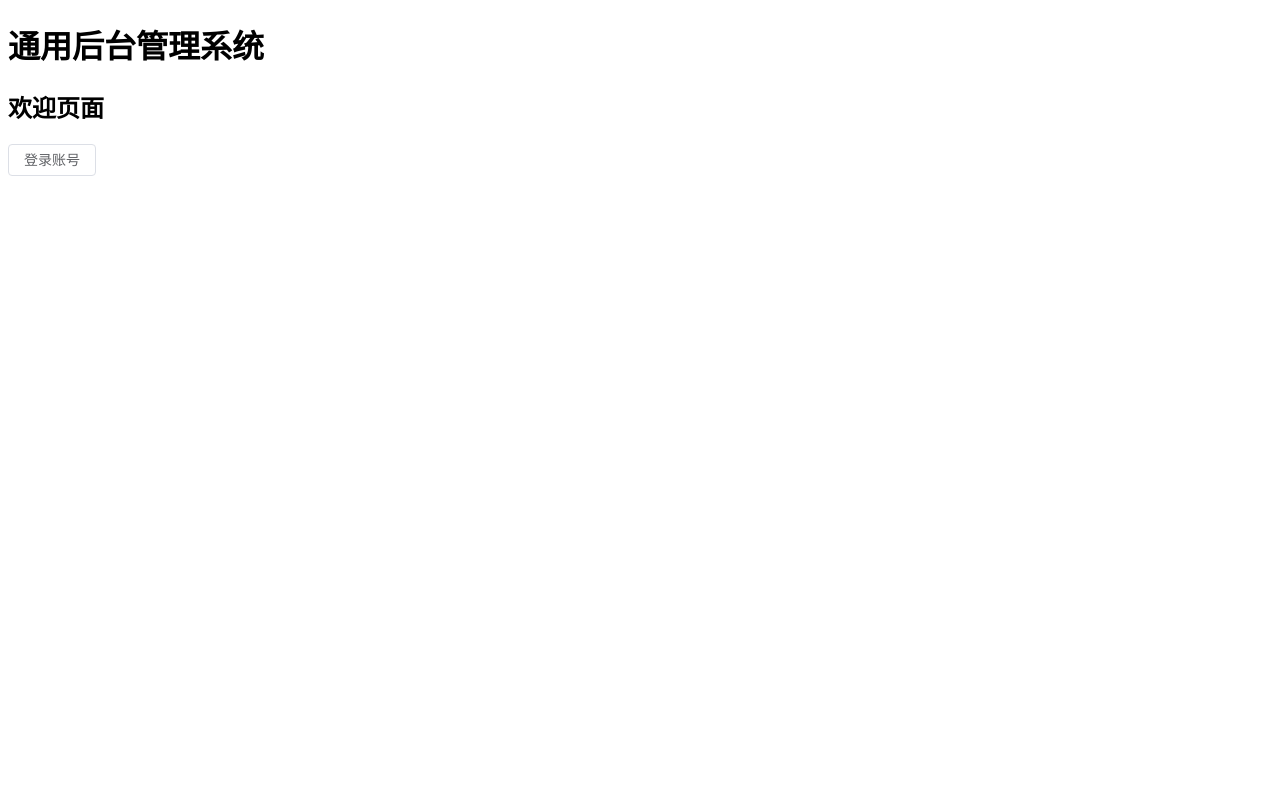
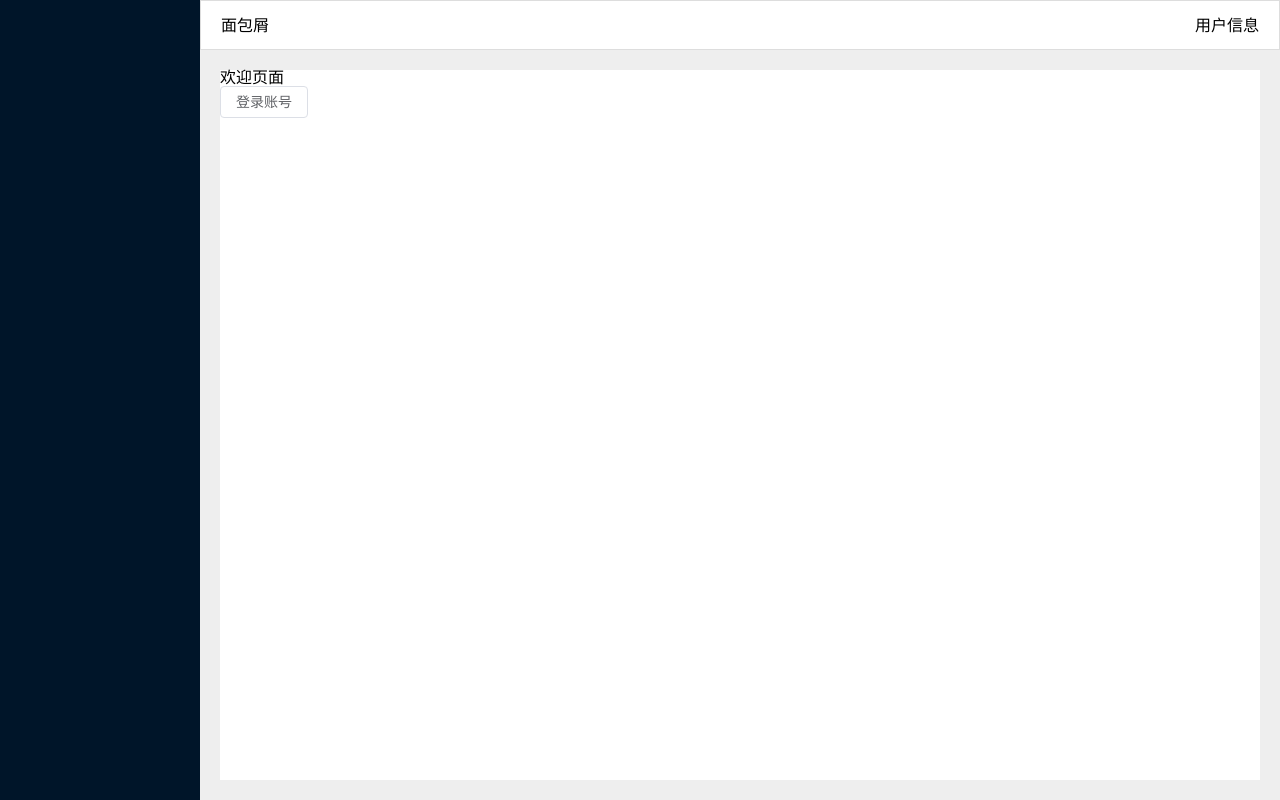
Before and after one commit to qq544281495/generalManage, a Vue app: page /#/welcome in a window 1280 px wide. Built offline with nearby package versions, Linux system fonts and the light colour scheme.

Commit message:
项目基础构建

```diff
--- a/src/App.vue
+++ b/src/App.vue
@@ -8,4 +8,7 @@
 };
 </script>
 
-<style></style>
+<style lang="scss">
+@import "./assets/style/reset.css";
+@import "./assets/style/index.scss";
+</style>
--- /dev/null
+++ b/src/assets/style/index.scss
@@ -0,0 +1,82 @@
+html, body {
+  height: 100%;
+  width: 100%;
+}
+*:not([class^='el-']) {
+  box-sizing: border-box;
+}
+.white{
+  background-color: #ffffff;
+}
+a{
+  text-decoration: none;
+}
+.gray{
+  background-color: #eef0f3;
+}
+.mr10{
+  margin-right: 10px;
+}
+.mr20{
+  margin-right: 20px;
+}
+.mb20{
+  margin-bottom: 20px;
+}
+.m-lr10{
+  margin-left: 10px;
+  margin-right: 10px;
+}
+.p20{
+  padding: 20px;
+}
+.pl20{
+  padding-left: 20px;
+}
+.text-right{
+  text-align: right;
+}
+.fr{
+  float: right;
+}
+.flex{
+  display: flex;
+}
+.flex-between{
+  display: flex;
+  justify-content: space-between;
+}
+.flex-center{
+  display: flex;
+  justify-content: center;
+}
+.tips{
+  margin-left: 15px;
+  color: #787878;
+}
+
+
+/*
+* 公共样式
+*/
+.query-form {
+  background-color: #ffffff;
+  padding: 22px 20px 0;
+  border-radius: 5px;
+}
+.base-table {
+  border-radius: 5px;
+  background: #ffffff;
+  margin-top: 20px;
+  margin-bottom: 20px;
+  .action {
+    border-radius: 5px 5px 0px 0px;
+    background: #ffffff;
+    padding: 20px;
+    border-bottom: 1px solid #ece8e8;
+  }
+  .pagination {
+    text-align: right;
+    padding: 10px;
+  }
+}
--- /dev/null
+++ b/src/assets/style/reset.css
@@ -0,0 +1,2 @@
+/* 请尽量不要直接更改此reset文件 */
+html,body,div,span,applet,object,iframe,h1,h2,h3,h4,h5,h6,p,blockquote,pre,a,abbr,acronym,address,big,cite,code,del,dfn,em,img,ins,kbd,q,s,samp,small,strike,strong,sub,sup,tt,var,b,u,i,center,dl,dt,dd,ol,ul,li,fieldset,form,label,legend,table,caption,tbody,tfoot,thead,tr,th,td,article,aside,canvas,details,embed,figure,figcaption,footer,header,hgroup,menu,nav,output,ruby,section,summary,time,mark,audio,video{border:0;font-size:100%;font:inherit;vertical-align:baseline;margin:0;padding:0}article,aside,details,figcaption,figure,footer,header,hgroup,menu,nav,section{display:block}body{line-height:1}ol,ul{list-style:none}blockquote,q{quotes:none}blockquote:before,blockquote:after,q:before,q:after{content:none}table{border-collapse:collapse;border-spacing:0}
--- a/src/components/Home.vue
+++ b/src/components/Home.vue
@@ -1,7 +1,17 @@
 <template>
-  <div>
-    <h1>通用后台管理系统</h1>
-    <router-view />
+  <div class="layout">
+    <div class="side-nav"></div>
+    <div class="page-content">
+      <div class="top-nav">
+        <div>面包屑</div>
+        <div>用户信息</div>
+      </div>
+      <div class="wrapper-box">
+        <div class="wrapper-content">
+          <router-view />
+        </div>
+      </div>
+    </div>
   </div>
 </template>
 
@@ -11,4 +21,41 @@
 };
 </script>
 
-<style lang="scss" scoped></style>
+<style lang="scss" scoped>
+.layout {
+  position: relative;
+  .side-nav {
+    position: fixed;
+    width: 200px;
+    height: 100vh;
+    background-color: #001529;
+    color: #fff;
+    overflow-y: auto;
+    transition: width 0.5s;
+  }
+  .page-content {
+    position: relative;
+    margin-left: 200px;
+    .top-nav {
+      display: flex;
+      justify-content: space-between;
+      height: 50px;
+      line-height: 50px;
+      border: 1px solid #dddddd;
+      padding: 0px 20px;
+    }
+
+    .wrapper-box {
+      background-color: #eeeeee;
+      height: calc(100vh - 50px);
+      padding: 20px;
+
+      .wrapper-content {
+        width: 100%;
+        height: 100%;
+        background-color: #ffffff;
+      }
+    }
+  }
+}
+</style>
```
Also changed, not shown: src/assets/images/logo.png (added).
